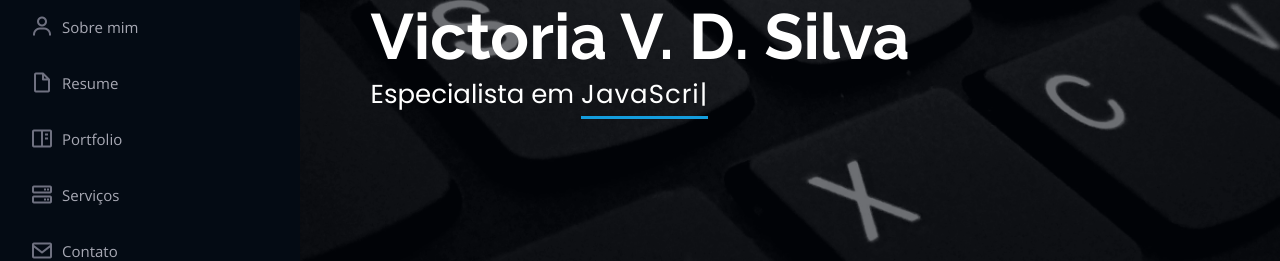
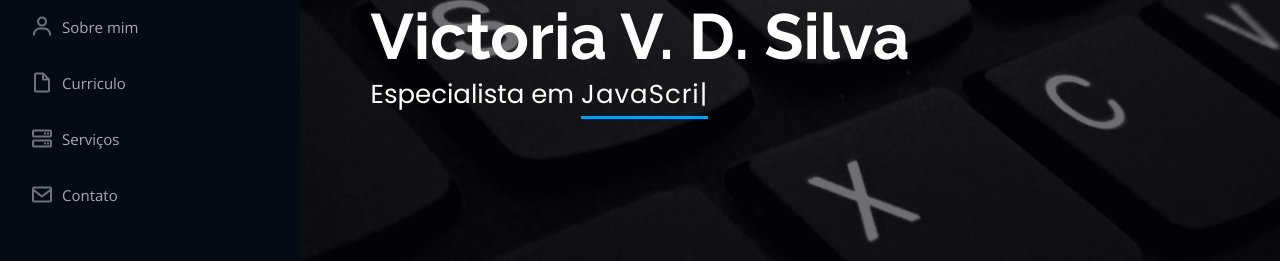
Before and after one commit to victoriadutra/portfolio, a plain HTML site: page index.html in a window 1280 px wide. Shown: the part 314-575 px from the top of the page. Drawn offline with nearby package versions, Linux system fonts and the light colour scheme.

Commit message:
Tradução do menu lateral

```diff
--- a/index.html
+++ b/index.html
@@ -61,8 +61,7 @@
         <ul>
           <li><a href="#hero" class="nav-link scrollto active"><i class="bx bx-home"></i> <span>Home</span></a></li>
           <li><a href="#about" class="nav-link scrollto"><i class="bx bx-user"></i> <span>Sobre mim</span></a></li>
-          <li><a href="#resume" class="nav-link scrollto"><i class="bx bx-file-blank"></i> <span>Resume</span></a></li>
-          <li><a href="#portfolio" class="nav-link scrollto"><i class="bx bx-book-content"></i> <span>Portfolio</span></a></li>
+          <li><a href="#resume" class="nav-link scrollto"><i class="bx bx-file-blank"></i> <span>Curriculo</span></a></li>
           <li><a href="#services" class="nav-link scrollto"><i class="bx bx-server"></i> <span>Serviços</span></a></li>
           <li><a href="#contact" class="nav-link scrollto"><i class="bx bx-envelope"></i> <span>Contato</span></a></li>
         </ul>
```
